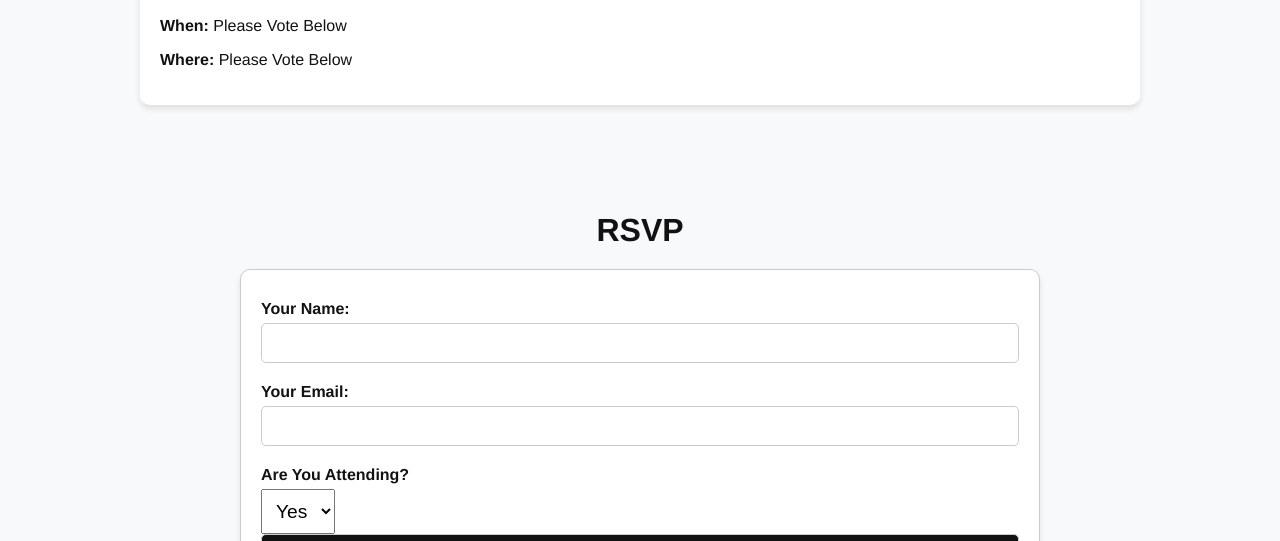
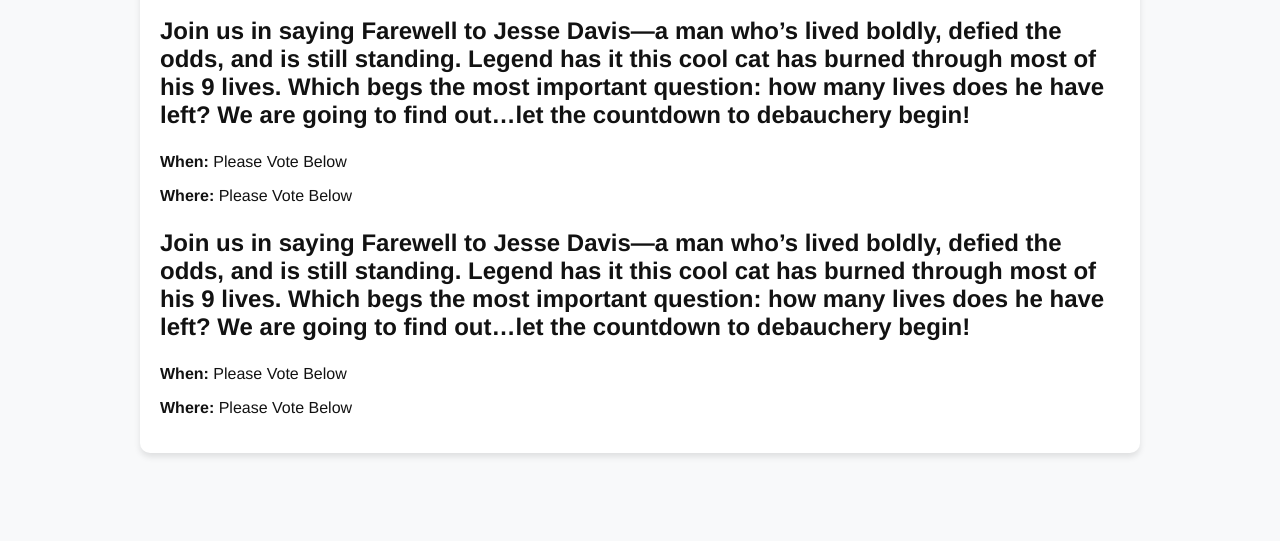
Before and after one commit to Bcdavis24/JesseBachelorParty, a plain HTML site: page index.html in a window 1280 px wide. Shown: the part 664-1205 px from the top of the page. Drawn offline with Linux system fonts and the light colour scheme.

Commit message:
Update index.html

```diff
--- a/index.html
+++ b/index.html
@@ -140,6 +140,10 @@
             <p>Join us in saying Farewell to Jesse Davis—a man who’s lived boldly, defied the odds, and is still standing. Legend has it this cool cat has burned through most of his 9 lives.
 Which begs the most important question: how many lives does he have left? We are going to find out…let the countdown to debauchery begin!</p>
             <h2>Event Details</h2>
+            <p style="font-weight: bold; font-size: 1.5em; margin-top: 10px;">Join us in saying Farewell to Jesse Davis—a man who’s lived boldly, defied the odds, and is still standing. Legend has it this cool cat has burned through most of his 9 lives. Which begs the most important question: how many lives does he have left? We are going to find out…let the countdown to debauchery begin!</p>
+            <p><strong>When:</strong> Please Vote Below</p>
+            <p><strong>Where:</strong> Please Vote Below</p>
+            <p style="font-weight: bold; font-size: 1.5em;">Join us in saying Farewell to Jesse Davis—a man who’s lived boldly, defied the odds, and is still standing. Legend has it this cool cat has burned through most of his 9 lives. Which begs the most important question: how many lives does he have left? We are going to find out…let the countdown to debauchery begin!</p>
             <p><strong>When:</strong> Please Vote Below</p>
             <p><strong>Where:</strong> Please Vote Below</p>
 
```
